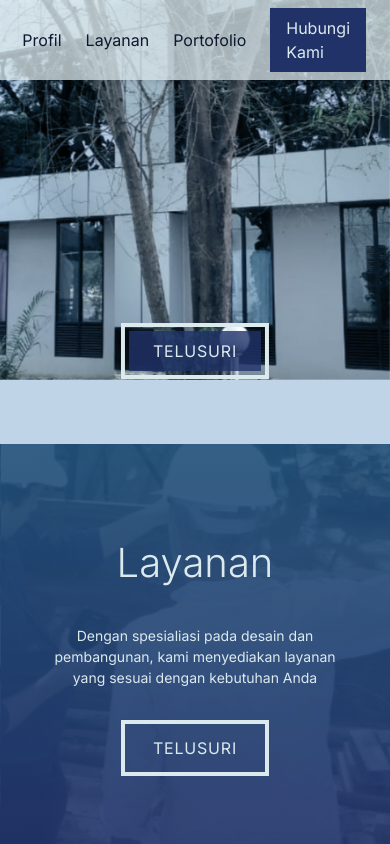
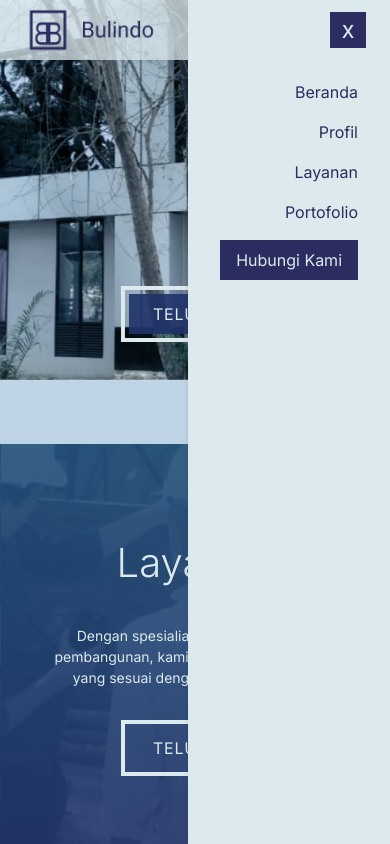
Before and after one commit to bulindo-construction/bulindo-web, a Next.js app: page / in a window 390 px wide. Shown: the top 844 px of the page. Built offline with nearby package versions, Linux system fonts and the light colour scheme.

Commit message:
Made Navbar responsive

```diff
--- a/app/components/Buttons.tsx
+++ b/app/components/Buttons.tsx
@@ -22,7 +22,7 @@ export const BorderedButton: React.FC<BorderedButtonProps> = (
       href={href}
       className={`flex justify-center items-center text-white-1 border-4 border-solid border-spacing-4 border-primary-1 ${className}`}
     >
-      <div className="bg-primary-1/80 m-1 py-2 px-6 hover:bg-primary-1 transition-colors duration-200">
+      <div className="bg-primary-1/90 m-1 py-2 px-6 hover:bg-primary-1 transition-colors duration-200">
         {children}
       </div>
     </Link>
--- a/app/components/Navbar.tsx
+++ b/app/components/Navbar.tsx
@@ -13,6 +13,7 @@ const LOGO_HEIGHT = 40;
 
 const Navbar = () => {
   const [navTransparent, setNavTransparent] = useState(true);
+  const [isSidebarOpen, toggleSidebar] = useState(false);
   const changeNavbarColor = () => {
     if (window.scrollY >= SCROLL_HEIGHT_TRANSITION) {
       setNavTransparent(false);
@@ -32,14 +33,17 @@ const Navbar = () => {
       "bg-white-1/[.75]": navTransparent,
       "bg-white-1": !navTransparent,
     },
-    "flex text-dark-1 justify-end items-center gap-6 py-2 px-6 w-full drop-shadow-md fixed top-0 z-50 overflow-hidden transition duration-300"
+    "flex text-dark-1 justify-end items-center gap-6 py-2 px-6 w-full drop-shadow-md fixed top-0 z-50 transition duration-300 text-logo"
   );
 
-  var navItemClassname = "hover:transition-all duration-150 hover:underline";
+  var navItemClassname =
+    "hover:transition-all duration-150 hover:underline md:flex hidden";
+  var navSidebarItemClassname =
+    "hover:transition-all duration-150 hover:underline flex";
 
   return (
     <nav id="nav" className={navClassname}>
-      <Link href="/" className="ml-4 mr-auto">
+      <Link href="/" className="ml-0 md:ml-4 mr-auto">
         <Image
           alt="Bulindo Construction"
           width={LOGO_WIDTH}
@@ -61,11 +65,63 @@ const Navbar = () => {
         Portofolio
       </Link>
       <Link
-        className="px-4 py-2 bg-primary-1 text-white-1 hover:transition-all duration-150 hover:scale-105"
+        className="px-4 py-2 bg-logo text-white-1 hover:transition-all duration-150 hover:scale-105 md:flex hidden"
         href="/kontak"
       >
         Hubungi Kami
       </Link>
+      <button
+        className="flex items-center justify-center text-center md:hidden z-50 w-9 h-9 text-xl text-white-1 bg-logo"
+        onClick={() => toggleSidebar(!isSidebarOpen)}
+      >
+        {isSidebarOpen ? "=" : "x"}
+      </button>
+      <div
+        className={classNames(
+          {
+            nav__sidebar: true,
+            "-right-1/2": isSidebarOpen,
+            "right-0": !isSidebarOpen,
+          },
+          "md:hidden fixed z-40 top-0 pt-20 px-8 bg-white-1 h-screen flex flex-col items-end gap-4 transition-position duration-500 ease-in-out"
+        )}
+      >
+        <Link
+          className={navSidebarItemClassname}
+          href="/"
+          onClick={() => toggleSidebar(!isSidebarOpen)}
+        >
+          Beranda
+        </Link>
+        <Link
+          className={navSidebarItemClassname}
+          href="/profil"
+          onClick={() => toggleSidebar(!isSidebarOpen)}
+        >
+          Profil
+        </Link>
+        <Link
+          className={navSidebarItemClassname}
+          href="/layanan"
+          onClick={() => toggleSidebar(!isSidebarOpen)}
+        >
+          Layanan
+        </Link>
+        <Link
+          className={navSidebarItemClassname}
+          href="/portofolio"
+          onClick={() => toggleSidebar(!isSidebarOpen)}
+        >
+          Portofolio
+        </Link>
+        <Link
+          className="px-4 py-2 bg-logo text-white-1 hover:transition-all duration-150 hover:scale-105"
+          href="/kontak"
+          onClick={() => toggleSidebar(!isSidebarOpen)}
+        >
+          Hubungi Kami
+        </Link>
+      </div>
     </nav>
   );
 };
--- a/app/components/carousel/Jumbotron.tsx
+++ b/app/components/carousel/Jumbotron.tsx
@@ -99,7 +99,7 @@ const Jumbotron: React.FC<PropType> = (props) => {
       ) : (
         <BorderedButton
           href="/profil"
-          className="absolute sm:top-1/2 sm:left-[10%] sm:translate-x-0 top-[85%] left-1/2 -translate-x-1/2  z-10 tracking-wider border-white-1"
+          className="absolute sm:bottom-1/2 sm:left-[10%] sm:translate-x-0 sm:translate-y-full bottom-[10%] left-1/2 -translate-x-1/2 translate-y-0 z-10 tracking-wider border-white-1"
         >
           TELUSURI
         </BorderedButton>
```
